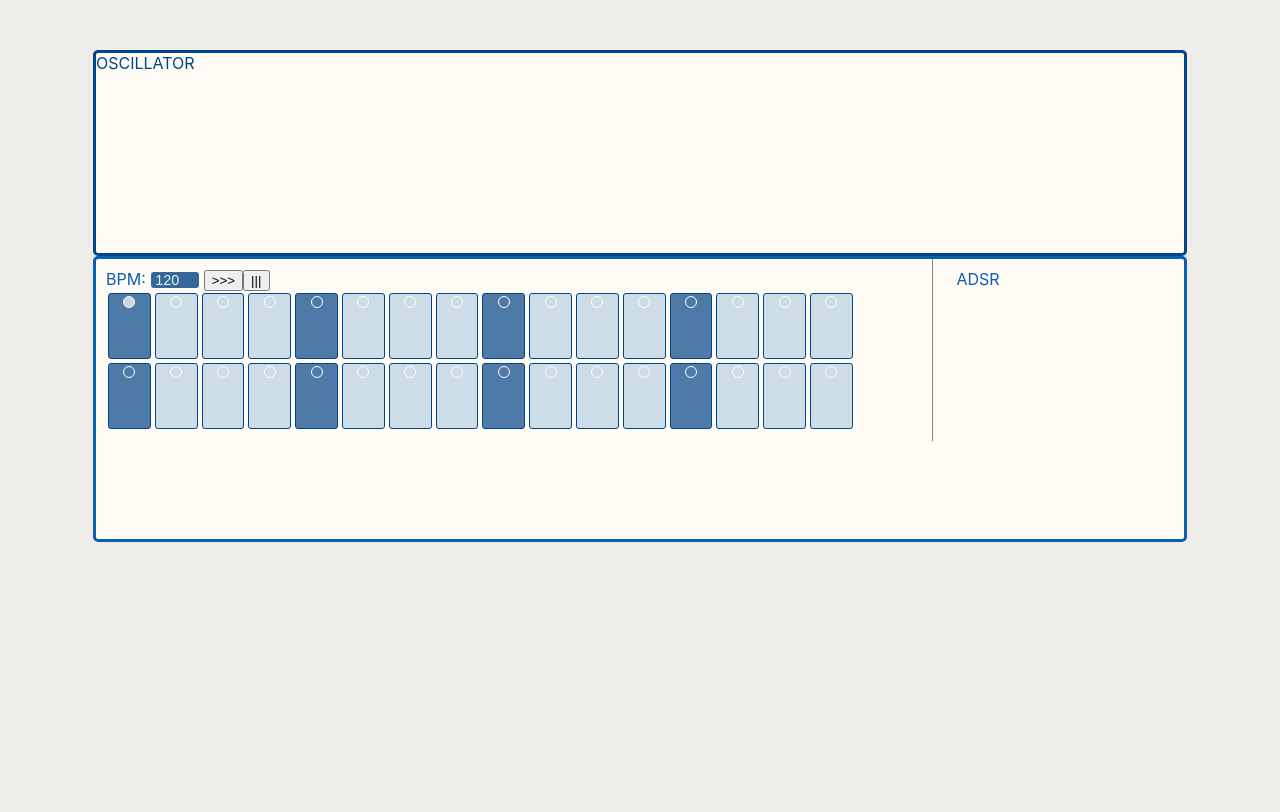
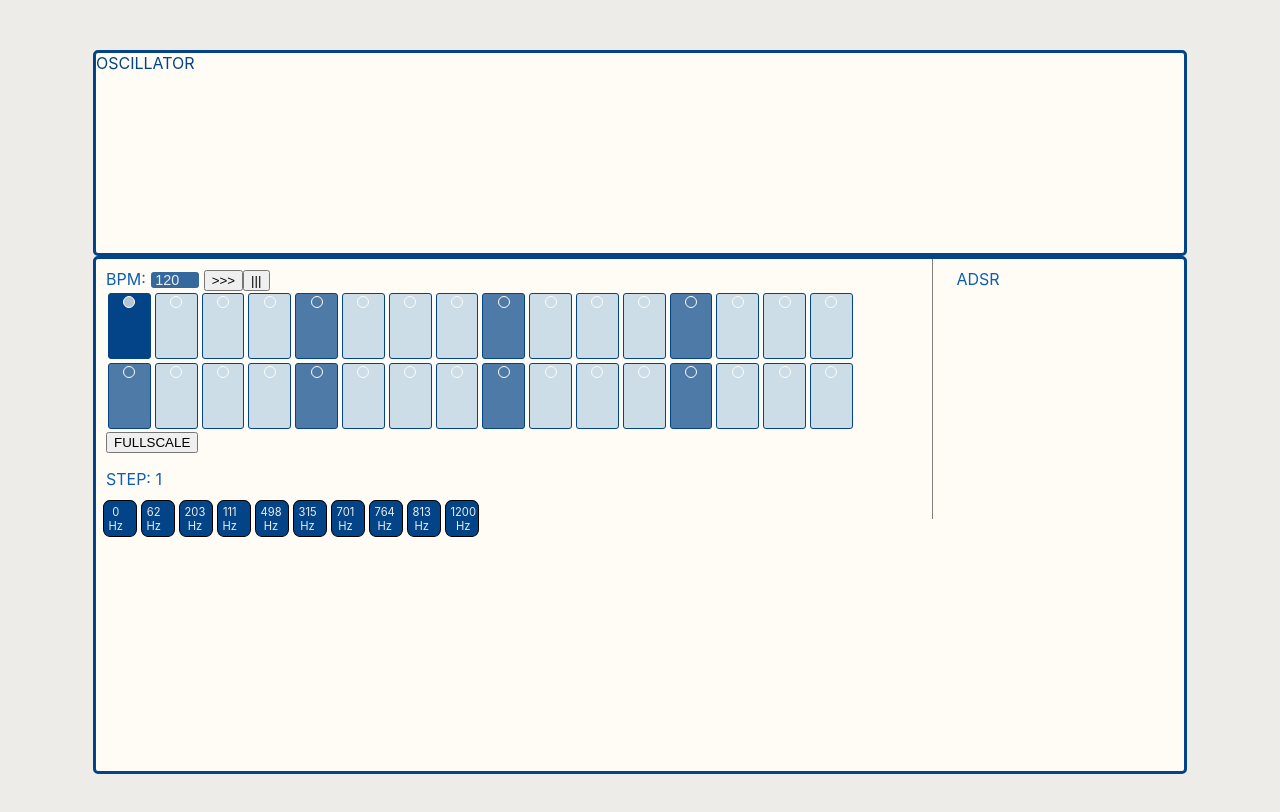
Before and after one commit to mscbr/lindos_synth, a React (Create React App) app: page / in a window 1280 px wide. Shown: the top 812 px of the page. Built offline with nearby package versions, Linux system fonts and the light colour scheme.

Commit message:
initial design of scale value picker

```diff
--- a/src/App.css
+++ b/src/App.css
@@ -11,10 +11,10 @@
 .control {
 
     width: 85%;
-    min-height: 35%;
+    min-height: 64%;
     margin: 0 auto;
     background: rgba(255, 252, 246, 1);
-    border: solid 3px rgb(13, 94, 175);
+    border: solid 3px rgba(3, 68, 136, 1);
     color: rgb(13, 94, 175);
     border-radius: 5px;
     ;
@@ -51,3 +51,59 @@
     border: none;
     border-radius: 3px;
 }
+
+/* VALUE PICKER */
+.radio-container input {
+    opacity: 0;
+    cursor: pointer;
+    margin: 5px;
+    transition: 0.3s;
+}
+.radio-container {
+    color: rgba(237, 236, 232, 1);
+    text-align: center;
+    margin: 2px;
+    font-size: 0.7rem;
+}
+.radio-checkmark {
+    display: block;
+    height: 35px;
+    min-width: 2rem;
+    border: 1px solid black;
+    background-color: rgba(3, 68, 136, 1);
+    border-radius: 20%;
+    transition: all 0.3s cubic-bezier(.25,.8,.25,1);
+}
+.radio-container:hover input ~ .radio-checkmark {
+    background-color: rgba(204, 221, 232, 1);
+}
+
+/* When the radio button is checked, add a blue background */
+.radio-container input:checked ~ .radio-checkmark {
+background-color: rgba(204, 221, 232, 1);
+}
+
+/* Create the indicator (the dot/circle - hidden when not checked) */
+.radio-checkmark:after {
+content: "";
+position: absolute;
+display: none;
+}
+
+/* Show the indicator (dot/circle) when checked */
+.radio-container input:checked ~ .radio-checkmark:after {
+display: block;
+}
+
+/* Style the indicator (dot/circle) */
+.radio-container .radio-checkmark:after {
+width: 8px;
+height: 8px;
+border-radius: 50%;
+background: transparent;
+}
+.radio-label {
+    position: absolute;
+    margin: 28px 0 0 0;
+}
+/* VALUE PICKER END */
--- a/src/components/Synth.js
+++ b/src/components/Synth.js
@@ -1,9 +1,11 @@
-import React, { Component } from 'react';
+import React, { Component } from 'react'
 import Tone from 'tone'
 
 //import '../App.css'
 
-import Rows from './seq/Rows';
+import Rows from './seq/Rows'
+import ValuePicker from './seq/ValuePicker'
+
 
 class Synth extends Component {
   constructor(props) {
@@ -11,7 +13,8 @@ class Synth extends Component {
       this.state = {
         sequenceValues: [''],
         sequencePosition: 0,
-        bpm: 120
+        bpm: 120,
+        stepFocus: 0
       }
 
       ///INITIAL SET-UP FOR SYNTH & SEQUENCER
@@ -26,7 +29,7 @@ class Synth extends Component {
       Tone.Transport.setLoopPoints(0, '2m');
       Tone.Transport.loop = true;
   }
-
+/////////////////////////////////////////////////////
   componentDidUpdate(prevProps, prevState) {
 
     if (prevState.sequenceValues !== this.state.sequenceValues) {
@@ -46,6 +49,8 @@ class Synth extends Component {
       }
     }
   }
+
+  //CURRENT SEQUENCE PROGRESS POSITION
   positionSet = () => {
     let position = Tone.Transport.position.slice();
 
@@ -54,11 +59,22 @@ class Synth extends Component {
       sequencePosition: seqPosVal
     })
   }
+
+  handleStepFocus = (step) => {
+    this.setState({
+      stepFocus: step
+    })
+  }
+
+
   setSequenceVal = (seqenceValues) => {
+
     this.setState({
       sequenceValues: seqenceValues
     });
   }
+
+  //BPM CHANGE
   setBpmState = (e) => {
     this.setState({
       bpm: e.target.value > 220 ? 220 : e.target.value
@@ -74,13 +90,6 @@ class Synth extends Component {
   }
 
   triggerSeq = () => {
-    //###########################################################################
-    //###with code below you can create (w/ chrome) chip-sound effect on synth###
-    //###########################################################################
-    // this.setState({
-    //   sequenceValues: this.randomizeSequence()
-    // })
-
     this.seq.start();
     Tone.Transport.start();
   }
@@ -95,7 +104,7 @@ class Synth extends Component {
   //build a conditional render only for step sequencer
   //IF ONLY POS CHANGED ONLY RENDER ~~
   render() {
-
+    console.log(this.state.stepFocus);
     return (
       <div className="synth">
         <div className="oscillator">
@@ -113,8 +122,13 @@ class Synth extends Component {
             <button onClick={this.stopSeq}>|||</button>
             <Rows
               seqPosition={this.state.sequencePosition}
-              setSequenceVal={this.setSequenceVal}
+              handleStepFocus={this.handleStepFocus}
+              stepFocus={this.state.stepFocus}
             />
+            <ValuePicker
+              handleStepFocus={this.handleStepFocus}
+              stepFocus={this.state.stepFocus}
+              />
           </div>
 
           <div className="adsr">
--- a/src/components/seq/Rows.js
+++ b/src/components/seq/Rows.js
@@ -64,17 +64,22 @@ class Rows extends Component {
 
   makeRow = () => {
     const steps = [];
-    const select = this.state.partch.map((value, i) => {
-      return (
-        <option value={value} key={`select${value}`}>{i}</option>
-      );
-    })
+    // const select = this.state.partch.map((value, i) => {
+    //   return (
+    //     <option value={value} key={`select${value}`}>{i}</option>
+    //   );
+    // })
     for(let i = 0; i < 32; i++) {
 
       steps.push(
         //ternary operation for marking a progress in step sequence
         i === this.props.seqPosition ? (
-        <div style={{...stepStyle, ...(i%4 ? {} : {background: 'rgba(3, 68, 136, 0.7)', color: 'rgba(255, 252, 246, 1)'})}} key={`step${i}`} >
+        <div style={{...stepStyle,
+          ...(i%4 ? {} : {background: 'rgba(3, 68, 136, 0.7)', color: 'rgba(255, 252, 246, 1)'}),
+          ...(i===this.props.stepFocus ? {background: 'rgba(3, 68, 136, 1)'} : {})}}
+          key={`step${i}`}
+          onClick={() => this.props.handleStepFocus(i)}
+          >
           <div style={{...progressStyle, background: 'rgba(255, 252, 246, 0.7)'}}></div>
           {/* <select style={noteSelectStyle} onChange={(e) => this.setVal(e, i)}>
             <option value={null} defaultValue>--</option>
@@ -85,7 +90,12 @@ class Rows extends Component {
           </div>
         </div>
         ) : (
-        <div style={{...stepStyle, ...(i%4 ? {} : {background: 'rgba(3, 68, 136, 0.7)', color: 'rgba(255, 252, 246, 1)'})}} key={`step${i}`}>
+        <div style={{...stepStyle,
+          ...(i%4 ? {} : {background: 'rgba(3, 68, 136, 0.7)', color: 'rgba(255, 252, 246, 1)'}),
+          ...(i===this.props.stepFocus ? {background: 'rgba(3, 68, 136, 1)'} : {})}}
+          key={`step${i}`}
+          onClick={() => this.props.handleStepFocus(i)}
+          >
           <div style={progressStyle}></div>
           {/* <select style={noteSelectStyle} onChange={(e) => this.setVal(e, i)}>
             <option value="" defaultValue>--</option>
@@ -112,7 +122,7 @@ class Rows extends Component {
 
 
   render() {
-    //console.log(this.props.seqPosition);
+    //console.log(this.props);
     const steps = this.makeRow();
     return (
       <div className='sequence-steps'>
--- a/src/components/seq/ValuePicker.js
+++ b/src/components/seq/ValuePicker.js
@@ -0,0 +1,65 @@
+import React, { Component } from 'react'
+import PropTypes from 'prop-types'
+
+const valuePickerStyle = {
+    display: 'flex',
+    flexWrap: 'wrap',
+    maxWidth: '100%',
+    margin: "-30px -5px"
+}
+
+class ValuePicker extends Component {
+    constructor(props) {
+        super(props);
+        this.state = {
+          scale: [0, 62.96, 203.91, 111.73, 498, 315.64, 701.95, 764.91, 813.68, 1200],
+          sequenceValues: [
+            '', '', '', '',
+            '', '', '', '',
+            '', '', '', '',
+            '', '', '', '',
+            '', '', '', '',
+            '', '', '', '',
+            '', '', '', '',
+            '', '', '', '',
+          ]
+        }
+
+        this.partchGreekCut = [0, 62.96, 203.91, 111.73, 498, 315.64, 701.95, 764.91, 813.68, 1200];
+        this.partchFull = [21.5, 53.3, 84.5, 111.7, 150.6, 165, 182.4, 203.9, 231.2, 266.9, 294.1,
+          315.6, 347.4, 386.3, 417.5, 435.1, 470.8, 498, 519.6, 551.3, 582.5, 617.5, 648.7, 680.4,
+          702, 729.2, 764.9, 782.5, 813.7, 852.6, 884.4, 905.9, 933.1, 968.8, 996.1, 1017.6, 1035, 1049.4, 1088.3, 1115.5, 1146.7, 1178.5, 1200];
+
+      }
+
+    setScale = (scale) => {
+        this.setState({
+            scale: scale
+        })
+    }
+
+    render() {
+
+        const valueButtons = this.state.scale.map((item, index) => {
+        return (
+            <label key={`scaleVal${item}`} className='radio-container'>
+                <span className='radio-label'>{parseInt(item)}<br />Hz</span>
+                <input type='radio' name='radio' value={item} />
+                <span className='radio-checkmark'></span>
+            </label>
+        )
+        })
+        return (
+        <div>
+            <button onClick={() => this.setScale(this.partchFull)}>FULLSCALE</button>
+            <p>STEP: {this.props.stepFocus+1}</p>
+        <div className='value-picker' style={valuePickerStyle}>
+
+            {valueButtons}
+        </div>
+        </div>
+        )
+    }
+}
+
+export default ValuePicker
```
